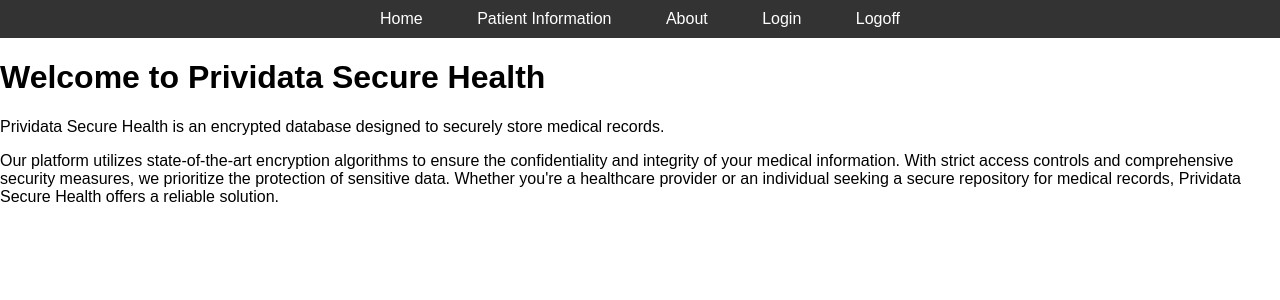
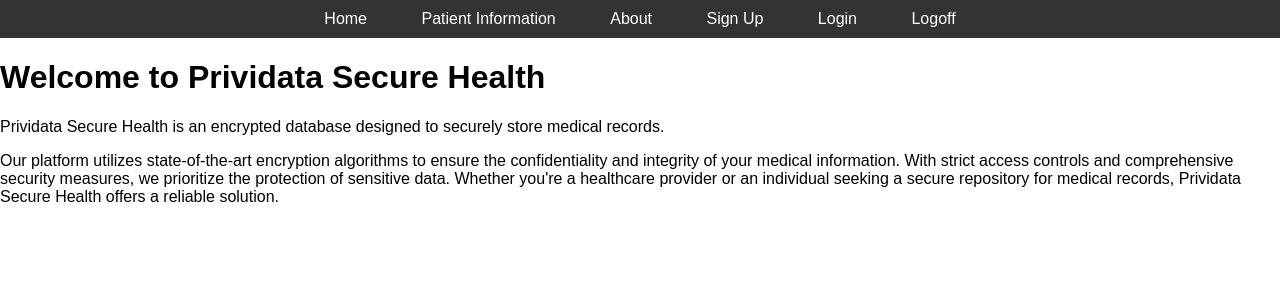
Before and after one commit to gwstallsmith/Prividata-Secure-Health, a Flask app: page / in a window 1280 px wide. Shown: the top 300 px of the page. Run offline with Flask 3, Linux system fonts and the light colour scheme.

Commit message:
Added sign up link to navbar and created render template to display it

```diff
--- a/app.py
+++ b/app.py
@@ -68,6 +68,9 @@ def hash_password(password):
 
     return hash_pass
 
+@app.route('/sign_up')
+def sign_up_user():
+    return render_template('sign_up.html')
 
 @app.route('/sign_up', methods=['POST'])
 def sign_up():
--- a/templates/index.html
+++ b/templates/index.html
@@ -13,6 +13,7 @@
       <li><a href="/">Home</a></li>
       <li><a href="/patient_info">Patient Information</a></li>
       <li><a href="#">About</a></li>
+      <li><a href="/sign_up">Sign Up</a></li>
       <li><a href="/login">Login</a></li>
       <li><a href="/logout">Logoff</a></li>
   </ul>
```
